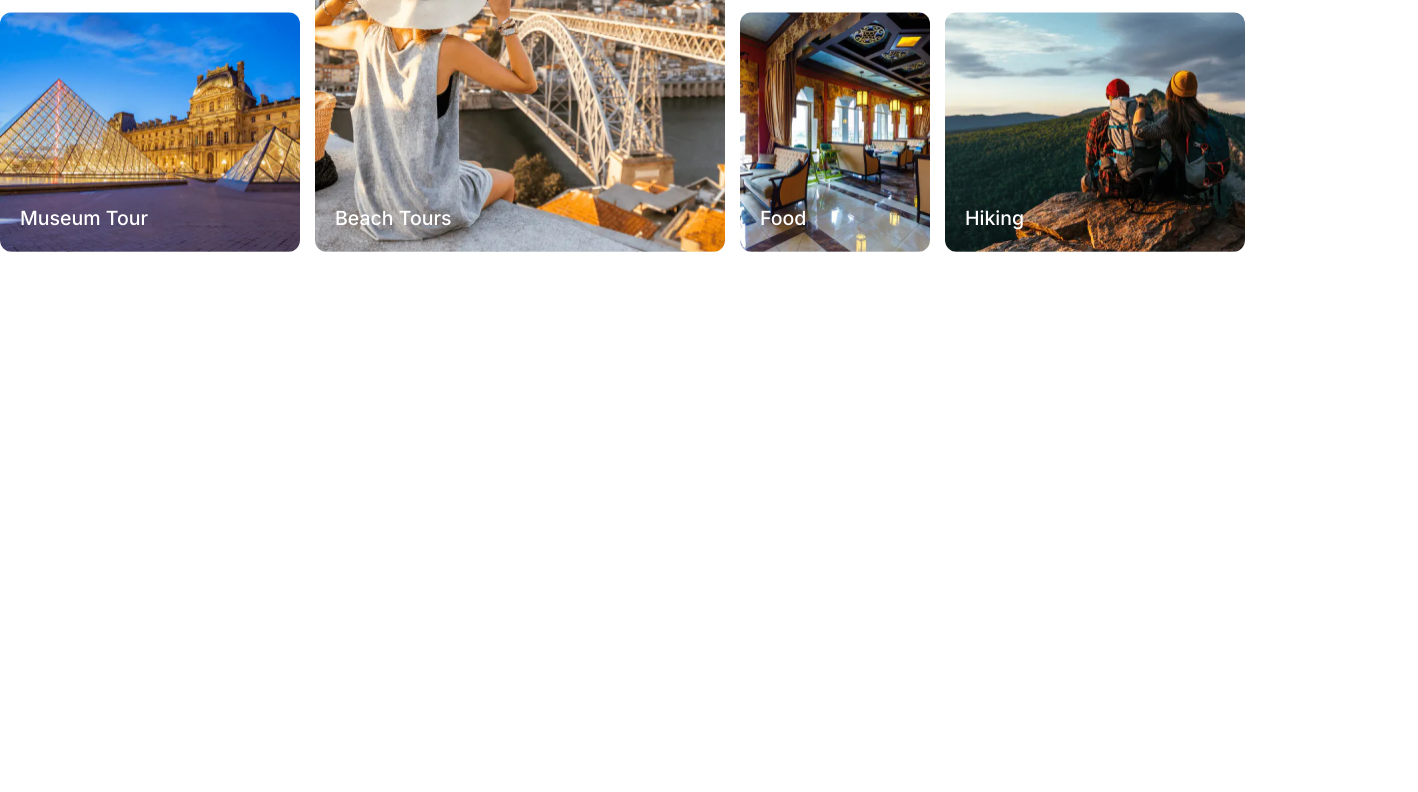
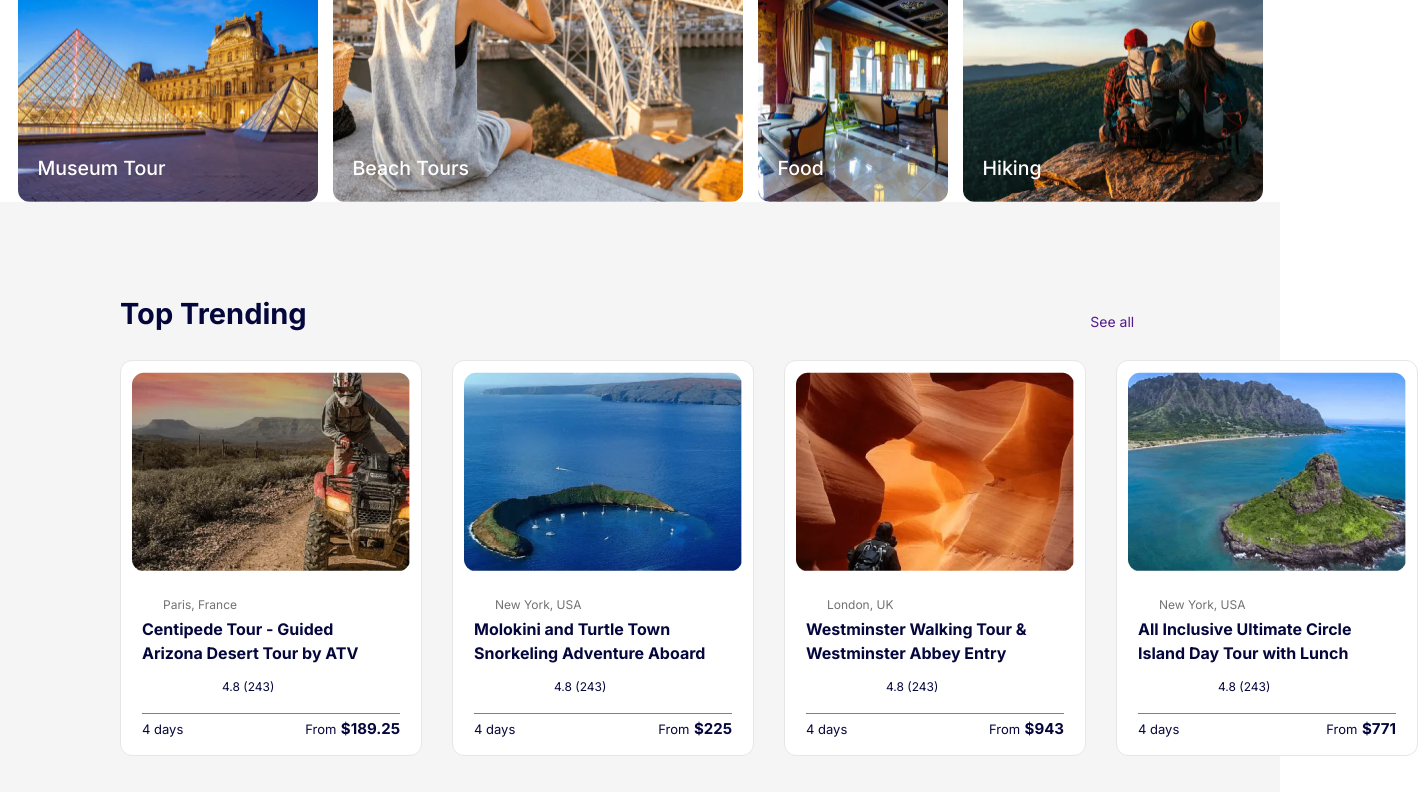
Before and after one commit to adityaks-lts/Code-Kalyaan-2345, a plain HTML site: page Viatours/index.html in a window 1280 px wide. Shown: the part 2963-3755 px from the top of the page, 1418 px wide, since content can reach past the window. Before the commit the page ends 3219 px from the top, so only its background shows below. Drawn offline with Linux system fonts and the light colour scheme.

Commit message:
added top-trending section

```diff
--- a/Viatours/index.html
+++ b/Viatours/index.html
@@ -656,6 +656,67 @@
 
       <div id="top-trend">
         <!-- top trending sections here -->
+        <div class="container">
+          <div class="outer">
+            <h2>Top Trending</h2>
+            <a href="">See all</a>
+          </div>
+
+          <div class="inner">
+            <div>
+              <img src="./div.tourCard__image.png" alt="" />
+              <p>Paris, France</p>
+              <h3>Centipede Tour - Guided Arizona Desert Tour by ATV</h3>
+              <p>4.8 (243)</p>
+
+              <div>
+                <span class="one">4 days</span>
+                <div>
+                  <span>From</span>&nbsp;<span><b>$189.25</b></span>
+                </div>
+              </div>
+            </div>
+            <div>
+              <img src="./div.tourCard__image (1).png" alt="" />
+              <p>New York, USA</p>
+              <h3>Molokini and Turtle Town Snorkeling Adventure Aboard</h3>
+              <p>4.8 (243)</p>
+
+              <div>
+                <span class="one">4 days</span>
+                <div>
+                  <span>From</span>&nbsp;<span><b>$225</b></span>
+                </div>
+              </div>
+            </div>
+            <div>
+              <img src="./div.tourCard__image (2).png" alt="" />
+              <p>London, UK</p>
+              <h3>Westminster Walking Tour &amp; Westminster Abbey Entry</h3>
+              <p>4.8 (243)</p>
+
+              <div>
+                <span class="one">4 days</span>
+                <div>
+                  <span>From</span>&nbsp;<span><b>$943</b></span>
+                </div>
+              </div>
+            </div>
+            <div>
+              <img src="./div.tourCard__image (3).png" alt="" />
+              <p>New York, USA</p>
+              <h3>All Inclusive Ultimate Circle Island Day Tour with Lunch</h3>
+              <p>4.8 (243)</p>
+
+              <div>
+                <span class="one">4 days</span>
+                <div>
+                  <span>From</span>&nbsp;<span><b>$771</b></span>
+                </div>
+              </div>
+            </div>
+          </div>
+        </div>
       </div>
 
       <div id="customer-review">
--- a/Viatours/style.scss
+++ b/Viatours/style.scss
@@ -256,12 +256,11 @@ body {
     }
   }
 
-  #pop-tours {
+  #pop-tours , #top-trend{
     .container {
         width: auto;
         max-width: 1320px;
         margin: auto;
-        margin-top: 50px;
 
         .outer {
             display: flex;
@@ -297,6 +296,7 @@ body {
             > div {
                 border: 1px solid #e7e6e6;
                 border-radius: 12px;
+                background-color: white;
 
                 > img {
                     padding: 11px;
@@ -412,6 +412,7 @@ body {
         width: 100%;
         display: grid;
         gap: 15px;
+        justify-content: center;
         grid-template-columns: 300px 410px 190px 300px;
         grid-template-areas: "a1 a2 a3 a3"
                             "a4 a2 a5 a6";
@@ -450,6 +451,11 @@ body {
   }
 
   #top-trend {
+    padding: 60px 105px 120px 105px;
+    margin: auto;
+    max-width: 1520px;
+    background: #F5F5F5;
+    box-sizing: border-box;
   }
 
   #customer-review {
```
Also changed, not shown: Viatours/style.css, 1 other file.
